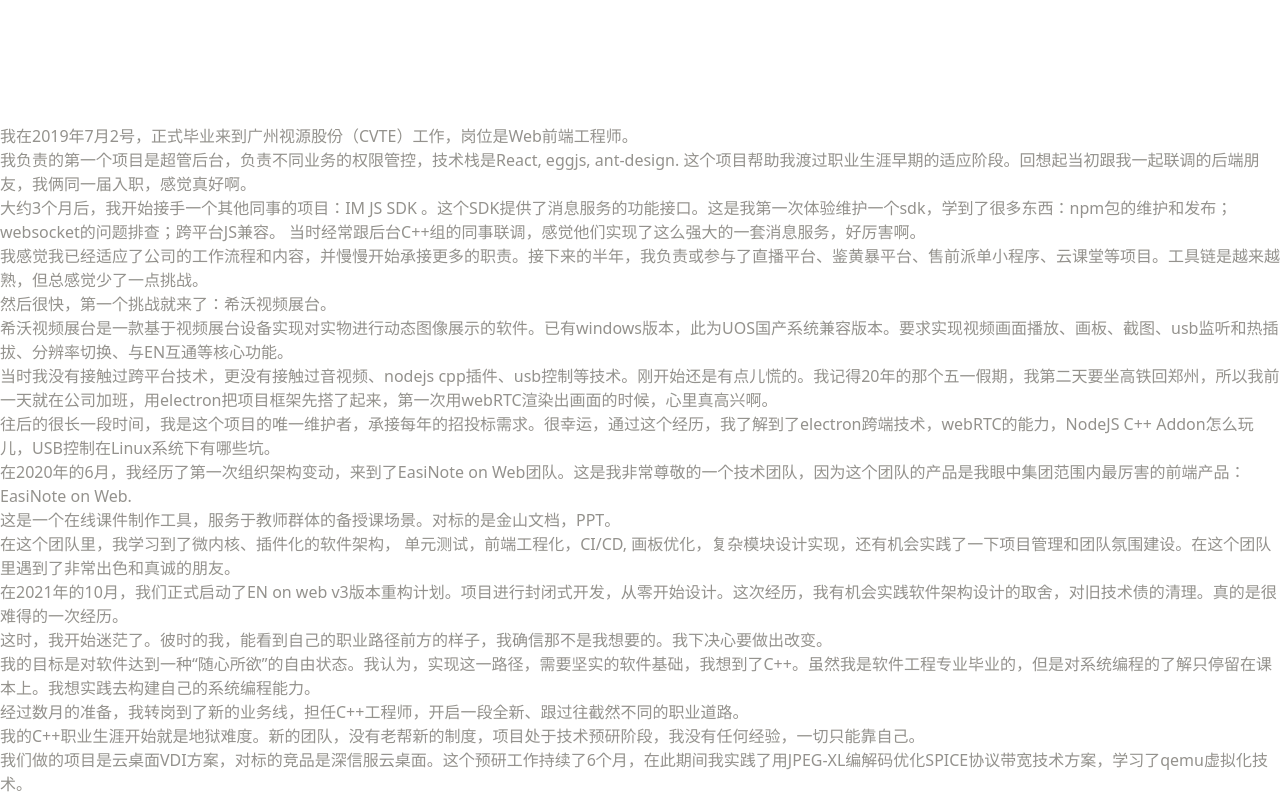
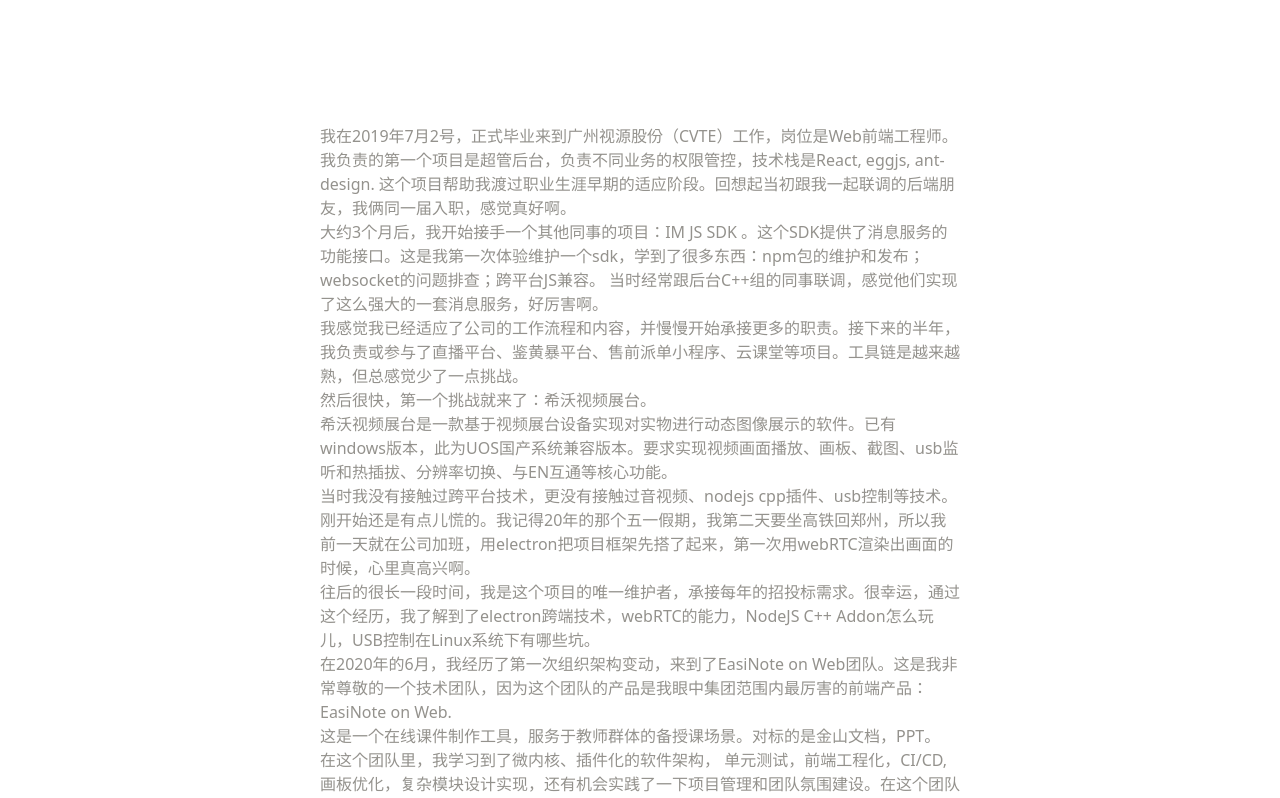
Before and after one commit to saifeiLee/self-introduction, a React (Vite) app: page / in a window 1280 px wide. Shown: the part 680-1478 px from the top of the page. Built offline with nearby package versions, Linux system fonts and the light colour scheme.

Commit message:
style: 调整内容

```diff
--- a/src/components/Content.jsx
+++ b/src/components/Content.jsx
@@ -1,7 +1,7 @@
 const Content = () => {
   return (
-    <section>
-      <div>
+    <section className="flex-center">
+      <article className="w-1/2">
         <p>
           我在2019年7月2号，正式毕业来到广州视源股份（CVTE）工作，岗位是Web前端工程师。
         </p>
@@ -116,7 +116,7 @@
         <p>
           我们团队的目标是基于openKylin打造一个更适合教育场景的国产化操作系统。我的职责是自动化测试方案的预研和落地；UKUI桌面组件的定制化开发。
         </p>
-      </div>
+      </article>
     </section>
   );
 };
```
